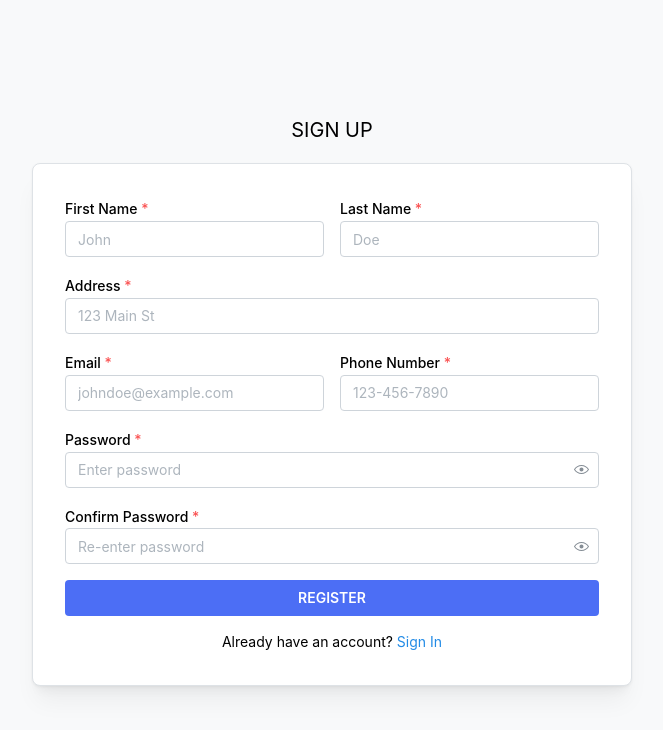
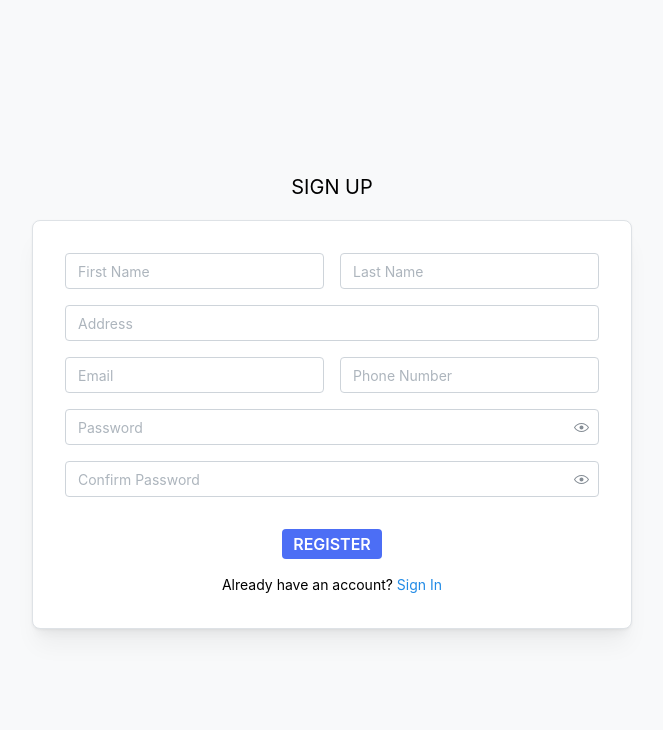
Before and after one commit to MrMandalNSU/ProductPouch, a Next.js app in the folder frontend/: page /signup in a window 1280 px wide. Shown: the top 730 px of the page, without its empty margins (308-971 px from the left). Built offline with nearby package versions, Linux system fonts and the light colour scheme.

Commit message:
FIned Tuned Buttons

```diff
--- a/frontend/app/login/page.js
+++ b/frontend/app/login/page.js
@@ -9,6 +9,7 @@ import {
   Text,
   Anchor,
   Center,
+  Group,
 } from "@mantine/core";
 import { IconMail, IconLock } from "@tabler/icons-react";
 import Link from "next/link";
@@ -34,25 +35,33 @@ export default function Login() {
         <Paper withBorder shadow="md" p="xl" radius="md" w={350}>
           <form onSubmit={handleSubmit}>
             <TextInput
-              label="Email"
-              placeholder="Enter your email"
+              label=""
+              placeholder="Email"
               icon={<IconMail size={16} />}
               value={email}
               onChange={(e) => setEmail(e.target.value)}
               required
             />
             <PasswordInput
-              label="Password"
-              placeholder="Enter your password"
+              label=""
+              placeholder="Password"
               icon={<IconLock size={16} />}
               value={password}
               onChange={(e) => setPassword(e.target.value)}
               required
               mt="md"
             />
-            <Button type="submit" fullWidth mt="md" color="indigo">
-              LOGIN
-            </Button>
+            <Group justify="center" mt="md">
+              <Button
+                type="submit"
+                justify="center"
+                size="compact-md"
+                mt="md"
+                color="indigo"
+              >
+                LOGIN
+              </Button>
+            </Group>
           </form>
 
           {/* Signup Link */}
--- a/frontend/app/signup/page.js
+++ b/frontend/app/signup/page.js
@@ -54,8 +54,8 @@ export default function Signup() {
             <Group grow>
               <TextInput
                 name="firstName"
-                label="First Name"
-                placeholder="John"
+                label=""
+                placeholder="First Name"
                 icon={<IconUser size={16} />}
                 value={form.firstName}
                 onChange={handleChange}
@@ -63,8 +63,8 @@ export default function Signup() {
               />
               <TextInput
                 name="lastName"
-                label="Last Name"
-                placeholder="Doe"
+                label=""
+                placeholder="Last Name"
                 icon={<IconUser size={16} />}
                 value={form.lastName}
                 onChange={handleChange}
@@ -74,8 +74,8 @@ export default function Signup() {
 
             <TextInput
               name="address"
-              label="Address"
-              placeholder="123 Main St"
+              label=""
+              placeholder="Address"
               icon={<IconHome size={16} />}
               value={form.address}
               onChange={handleChange}
@@ -86,8 +86,8 @@ export default function Signup() {
             <Group grow mt="md">
               <TextInput
                 name="email"
-                label="Email"
-                placeholder="johndoe@example.com"
+                label=""
+                placeholder="Email"
                 icon={<IconAt size={16} />}
                 value={form.email}
                 onChange={handleChange}
@@ -95,8 +95,8 @@ export default function Signup() {
               />
               <TextInput
                 name="phone"
-                label="Phone Number"
-                placeholder="123-456-7890"
+                label=""
+                placeholder="Phone Number"
                 icon={<IconPhone size={16} />}
                 value={form.phone}
                 onChange={handleChange}
@@ -106,8 +106,8 @@ export default function Signup() {
 
             <PasswordInput
               name="password"
-              label="Password"
-              placeholder="Enter password"
+              label=""
+              placeholder="Password"
               icon={<IconLock size={16} />}
               value={form.password}
               onChange={handleChange}
@@ -116,8 +116,8 @@ export default function Signup() {
             />
             <PasswordInput
               name="confirmPassword"
-              label="Confirm Password"
-              placeholder="Re-enter password"
+              label=""
+              placeholder="Confirm Password"
               icon={<IconLock size={16} />}
               value={form.confirmPassword}
               onChange={handleChange}
@@ -125,9 +125,17 @@ export default function Signup() {
               mt="md"
             />
 
-            <Button type="submit" fullWidth mt="md" color="indigo">
-              REGISTER
-            </Button>
+            <Group justify="center" mt="md">
+              <Button
+                type="submit"
+                justify="center"
+                size="compact-md"
+                mt="md"
+                color="indigo"
+              >
+                REGISTER
+              </Button>
+            </Group>
           </form>
 
           {/* Login Link */}
```
